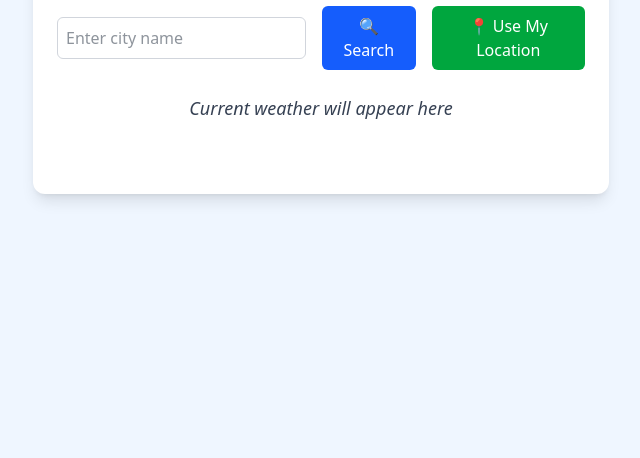
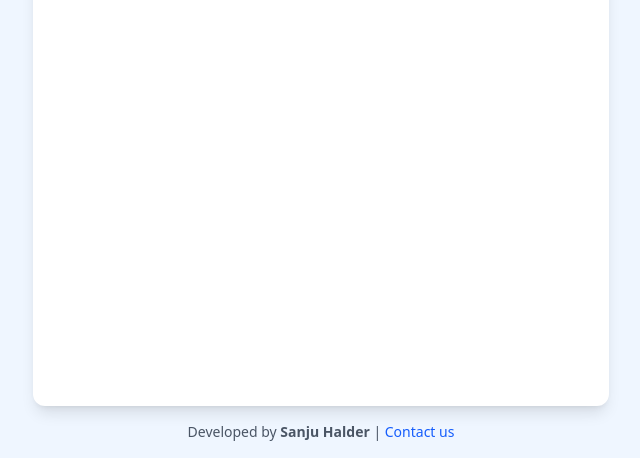
Before and after one commit to SGit94/weather-forecast-app, a website: page index.html in a window 1280 px wide. Shown: the part 342-800 px from the top of the page, without its empty margins (319-959 px from the left). Drawn offline with Linux system fonts and the light colour scheme.

Commit message:
🧾 Updated index.html — footer fix, contact info, favicon added

```diff
--- a/index.html
+++ b/index.html
@@ -4,15 +4,21 @@
   <meta charset="UTF-8" />
   <meta name="viewport" content="width=device-width, initial-scale=1.0" />
   <title>Weather Forecast App</title>
-  <link href="./src/output.css" rel="stylesheet" /> <!-- Tailwind CLI output -->
+
+  <!-- Tailwind CSS output -->
+  <link href="./src/output.css" rel="stylesheet" />
+
+  <!-- Favicon -->
+  <link rel="icon" type="image/png" href="fav.png" />
 </head>
-<body class="bg-blue-50 min-h-screen flex items-center justify-center px-4">
+<body class="bg-blue-50 min-h-screen flex flex-col justify-between">
 
-  <main class="max-w-xl w-full bg-white rounded-xl shadow-lg p-6 space-y-6">
-    <!-- App Title -->
+  <!-- Main Weather Container -->
+  <main class="max-w-xl w-full mx-auto bg-white rounded-xl shadow-lg p-6 space-y-6 flex-1">
+    <!-- Header Section -->
     <h1 class="text-3xl font-bold text-center text-blue-700">🌦️ Weather Forecast</h1>
 
-    <!-- Search + Geolocation Section -->
+    <!-- Search Area -->
     <section class="flex flex-col sm:flex-row sm:items-center gap-4">
       <input
         type="text"
@@ -20,14 +26,12 @@
         placeholder="Enter city name"
         class="flex-1 border border-gray-300 rounded-md p-2 text-gray-800 focus:ring-2 focus:ring-blue-500 focus:outline-none"
       />
-
       <button
         id="searchButton"
         class="bg-blue-600 hover:bg-blue-700 text-white px-4 py-2 rounded-md"
       >
         🔍 Search
       </button>
-
       <button
         id="locationButton"
         class="bg-green-600 hover:bg-green-700 text-white px-4 py-2 rounded-md"
@@ -36,37 +40,45 @@
       </button>
     </section>
 
-    <!-- Recent Cities Dropdown (initially hidden) -->
+    <!-- Recent Cities Dropdown -->
     <section id="recentCitiesContainer" class="hidden">
       <label for="recentCitiesDropdown" class="block text-sm text-gray-600 mb-1">Recent Searches:</label>
       <select
         id="recentCitiesDropdown"
         class="w-full border p-2 rounded-md text-gray-700 bg-white"
       >
-        <!-- Options injected via JS -->
+        <!-- JS will populate options -->
       </select>
     </section>
 
-    <!-- Current Weather Display -->
+    <!-- Current Weather -->
     <section id="currentWeather" class="text-center space-y-2">
       <p class="text-lg text-gray-700 italic">Current weather will appear here</p>
     </section>
 
-    <!-- Forecast Cards -->
+    <!-- Forecast Grid -->
     <section id="forecast" class="grid grid-cols-1 sm:grid-cols-2 gap-4">
-      <!-- Forecast cards injected via JS -->
+      <!-- JS will inject forecast cards -->
     </section>
 
-    <!-- Error Display -->
+    <!-- Error Handling -->
     <section
       id="error"
       class="hidden bg-red-100 text-red-700 p-3 rounded-md text-center font-semibold"
     >
-      <!-- Error messages injected via JS -->
+      <!-- JS will insert error messages -->
     </section>
   </main>
 
-  <!-- Link to JS file -->
+  <!-- Footer -->
+  <footer class="text-center text-sm text-gray-600 py-4">
+    <p>
+      Developed by <strong>Sanju Halder</strong> |
+      <a href="mailto:sanju@example.com" class="text-blue-600 hover:underline">Contact us</a>
+    </p>
+  </footer>
+
+  <!-- Script Integration -->
   <script src="./script.js"></script>
 </body>
 </html>
```
Also changed, not shown: fav.png (added), src/output.css.
